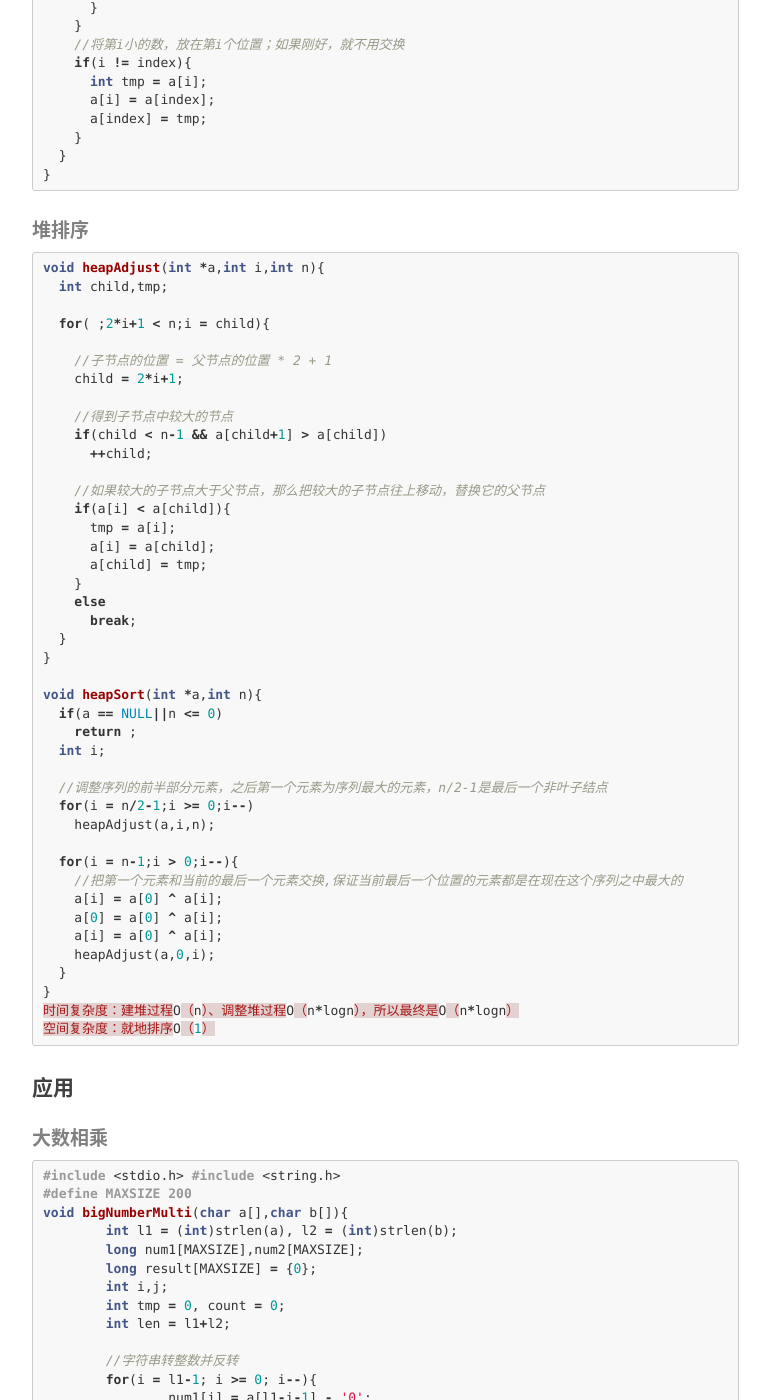
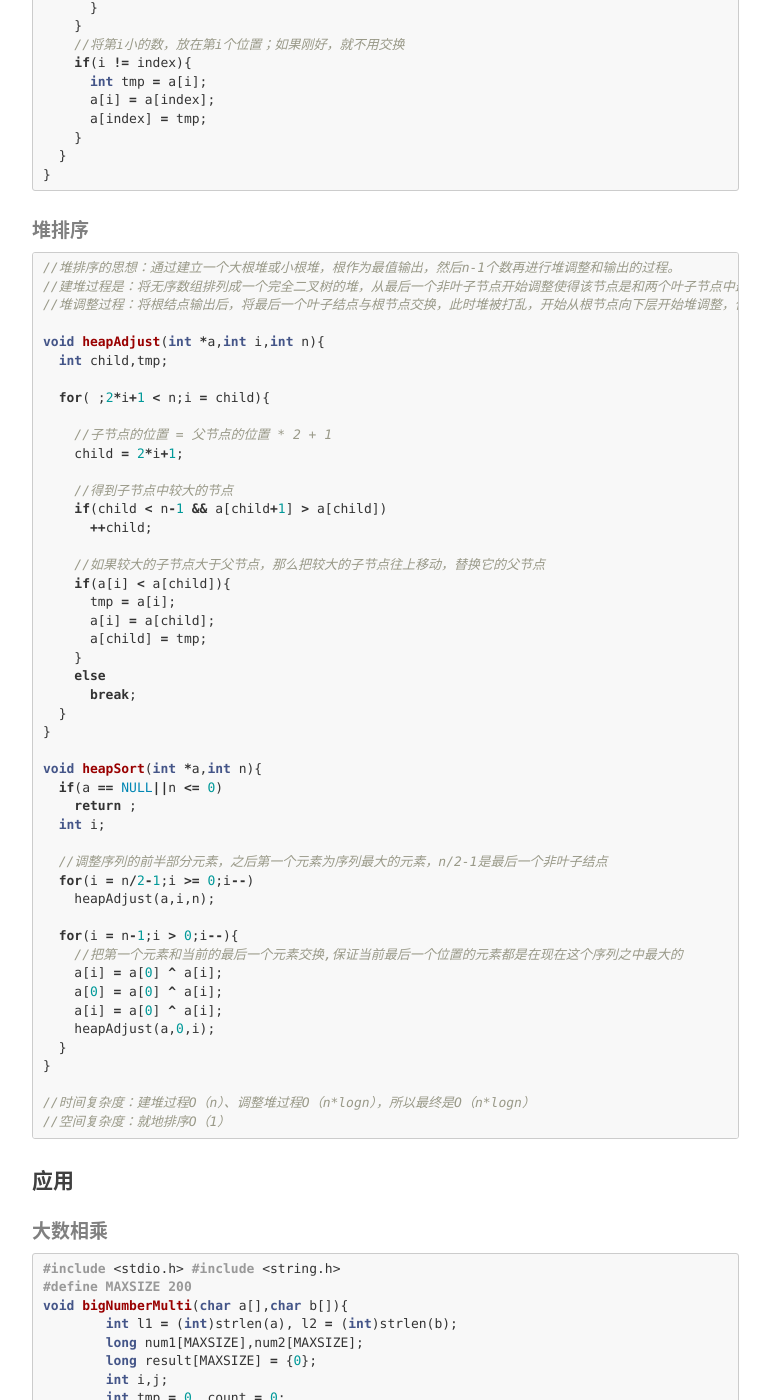
Before and after one commit to renchao0711/renchao0711.github.io, a Jekyll site: the page built from _posts/2017-07-18-手撕算法.markdown, in a window 1280 px wide and 1400 px high, scrolled down 2402 px. Shown: the whole window, without its empty margins (233-1003 px from the left). Built offline with Jekyll 4.4.1, drawn with Linux system fonts in a browser that asks for light colours; nearby versions of some CDN libraries; comment, search, counter and statistics services are not loaded.

Commit message:
modified

````diff
--- a/_posts/2017-07-18-手撕算法.markdown
+++ b/_posts/2017-07-18-手撕算法.markdown
@@ -77,7 +77,7 @@ void maopaoSort(int *a,int n){
 
 //优化实现
 void maopaoSort(int *a,int n){
-  if(a == NULL||n<=0)
+  if(a == NULL||n <= 0)
     return ;
   for(int i = 0;i < n-1;i++){
     int flag = 1;
@@ -121,6 +121,10 @@ void chooseSort(int *a,int n){
 ##### 堆排序
 
 ```c
+//堆排序的思想：通过建立一个大根堆或小根堆，根作为最值输出，然后n-1个数再进行堆调整和输出的过程。
+//建堆过程是：将无序数组排列成一个完全二叉树的堆，从最后一个非叶子节点开始调整使得该节点是和两个叶子节点中最大（小）的。直到根节点，随后可以输出根节点。
+//堆调整过程：将根结点输出后，将最后一个叶子结点与根节点交换，此时堆被打乱，开始从根节点向下层开始堆调整，保证堆顶为最值，然后继续输出和调整。
+
 void heapAdjust(int *a,int i,int n){
   int child,tmp;
 
@@ -161,8 +165,9 @@ void heapSort(int *a,int n){
     heapAdjust(a,0,i);
   }
 }
-时间复杂度：建堆过程O（n）、调整堆过程O（n*logn），所以最终是O（n*logn）
-空间复杂度：就地排序O（1）
+
+//时间复杂度：建堆过程O（n）、调整堆过程O（n*logn），所以最终是O（n*logn）
+//空间复杂度：就地排序O（1）
 ```
 
 #### 应用
````
